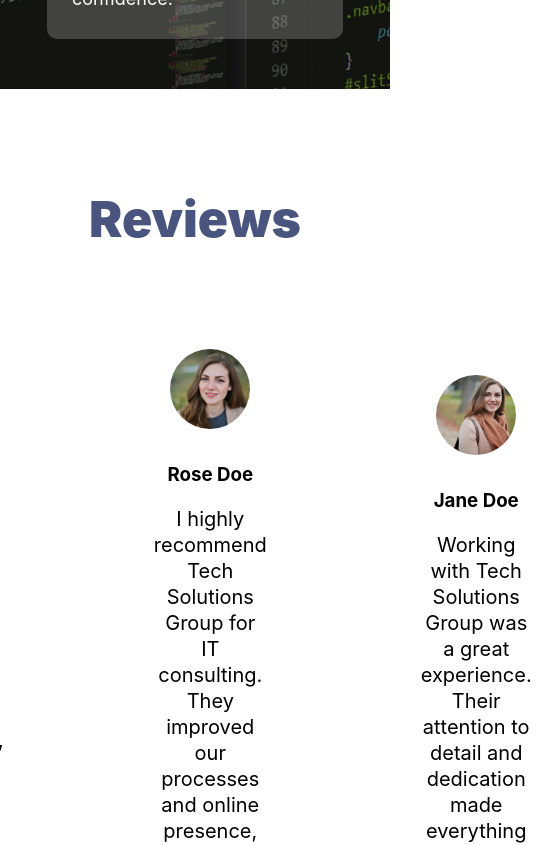
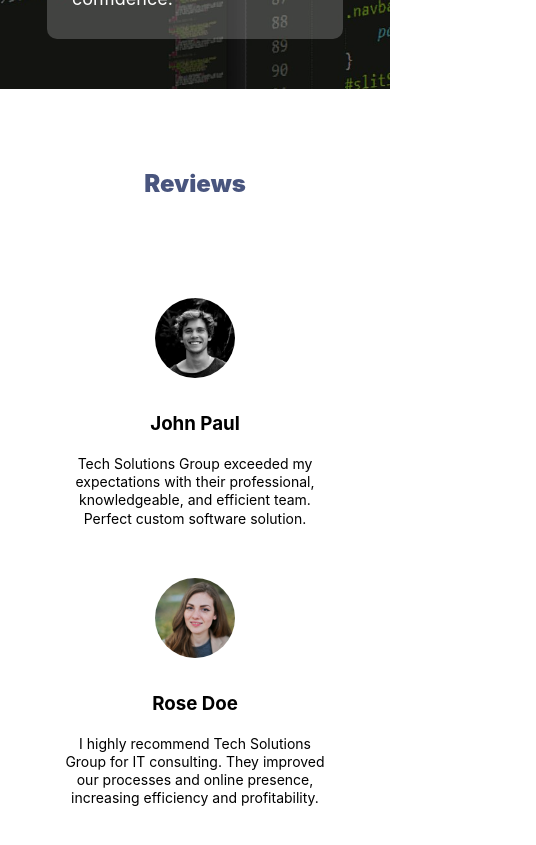
Before and after one commit to PotatoDoge/startup-website, a React (Create React App) app: page / in a window 390 px wide. Shown: the part 5380-6225 px from the top of the page, 536 px wide, since content can reach past the window. Built offline with nearby package versions, Linux system fonts and the light colour scheme.

Commit message:
Make review component responsive

```diff
--- a/src/components/Reviews/Review.css
+++ b/src/components/Reviews/Review.css
@@ -1,4 +1,5 @@
-.reviews{
+/* Reviews Section */
+.reviews {
     display: flex;
     flex-direction: column;
     justify-content: center;
@@ -7,10 +8,11 @@
     margin-bottom: 200px;
 }
 
-.reviews h1{
+.reviews h1 {
     color: #49557e;
     font-weight: 1000;
     font-size: 50px;
+    text-align: center; /* Center align for better responsiveness */
 }
 
 .reviews-content {
@@ -19,6 +21,7 @@
     justify-content: center;
     align-items: center;
     gap: 150px;
+    flex-wrap: wrap; /* Allow wrapping of review contents */
     margin-top: 100px;
 }
 
@@ -29,9 +32,8 @@
     justify-content: center;
     transition: 0.3s;
     animation: fadeIn 2s;
-    width: 300px; /* Set a fixed width for each review content */
+    width: 300px; /* Fixed width for each review content */
 }
-
 
 .reviewer-image img {
     width: 80px;
@@ -40,7 +42,7 @@
     object-fit: cover; /* Ensures the image scales correctly within the circle */
 }
 
-.reviewer-text{
+.reviewer-text {
     text-align: center;
     display: flex;
     flex-direction: column;
@@ -48,8 +50,72 @@
     padding-top: 30px;
 }
 
-.reviewer-text p{
+.reviewer-text p {
     font-size: 20px;
     text-align: center;
     line-height: 1.3;
 }
+
+/* Media Queries */
+@media (max-width: 1050px) {
+    .reviews h1 {
+        font-size: 40px; /* Adjust font size for better fit */
+    }
+
+    .reviews-content {
+        gap: 80px; /* Reduce gap between review contents */
+    }
+
+    .review-content {
+        width: 250px; /* Adjust width of each review content */
+    }
+
+    .reviewer-text p {
+        font-size: 18px; /* Adjust font size for better readability */
+    }
+}
+
+@media (max-width: 750px) {
+    .reviews h1 {
+        font-size: 30px; /* Further reduce font size */
+    }
+
+    .reviews-content {
+        gap: 40px; /* Reduce gap between review contents */
+    }
+
+    .review-content {
+        width: 200px; /* Further adjust width of each review content */
+    }
+
+    .reviewer-text p {
+        font-size: 16px; /* Adjust font size */
+    }
+}
+
+@media (max-width: 500px) {
+    .reviews {
+        margin-top: 50px;
+    }
+
+    .reviews-title {
+        margin-top: 30px;
+    }
+
+    .reviews h1 {
+        font-size: 24px;
+    }
+
+    .reviews-content {
+        gap: 50px;
+        flex-direction: column;
+    }
+
+    .review-content {
+        width: 70%;
+    }
+
+    .reviewer-text p {
+        font-size: 14px;
+    }
+}
--- a/src/components/Reviews/Reviews.jsx
+++ b/src/components/Reviews/Reviews.jsx
@@ -7,7 +7,9 @@ import profile3 from '../../assets/profile-3.jpg';
 const Reviews = () => {
     return (
         <div className="reviews">
-            <h1>Reviews</h1>
+            <div className="reviews-title">
+                <h1>Reviews</h1>
+            </div>
             <div className="reviews-content">
                 <div className="review-content">
                     <div className="reviewer-image">
```
